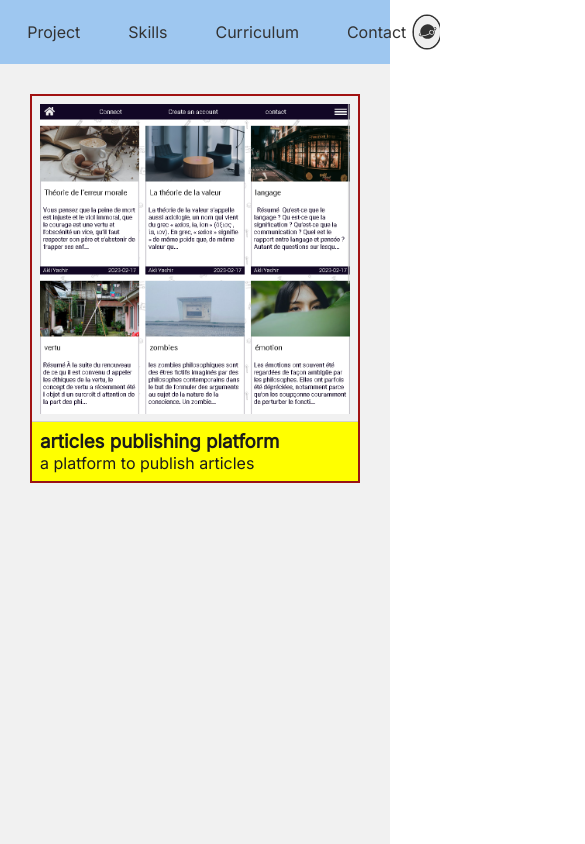
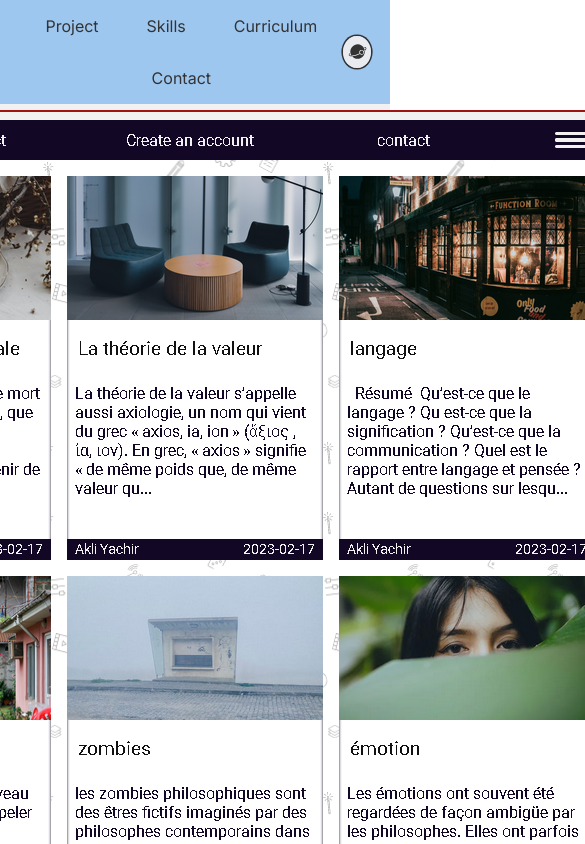
Before and after one commit to akliyachir/portfolio, a React (Vite) app: page / in a window 390 px wide. Shown: the top 844 px of the page, 585 px wide, since content can reach past the window. Built offline with nearby package versions, Linux system fonts and the light colour scheme.

Commit message:
project section build, and responsiveness

```diff
--- a/src/Components/1-HeaderContainer/HeaderContainer.css
+++ b/src/Components/1-HeaderContainer/HeaderContainer.css
@@ -2,6 +2,7 @@
 	display: flex;
 	justify-content: center;
 	align-items: center;
+	flex-wrap: wrap;
 	gap: 2rem;
 }
 
--- a/src/Components/4-ProjectSection/ProjectSection.css
+++ b/src/Components/4-ProjectSection/ProjectSection.css
@@ -1,3 +1,6 @@
 .ProjectSection {
-	padding: 2rem;
+	padding: 0.5rem;
+	display: flex;
+	justify-content: center;
+	align-items: center;
 }
--- a/src/Components/5-ProjectCard/ProjectCard.css
+++ b/src/Components/5-ProjectCard/ProjectCard.css
@@ -1,15 +1,16 @@
 .light .ProjectCardContainer {
-	display: grid;
-	grid-template-columns: 15rem, auto;
-	justify-content: flex-start;
+	display: flex;
+	justify-content: center;
 	align-items: center;
+	flex-wrap: wrap;
 	box-shadow: 0 0 0 2px #a11212;
 }
 
 .light .project_image_preview {
-	width: 100%;
-	background-color: red;
+	width: minmax(15rem, 20rem);
+	background-color: var(--clr-5);
 	display: block;
+	box-shadow: 0 0 0 4px blue;
 }
 
 .light .firstHalfProjectCard {
@@ -22,7 +23,6 @@
 }
 
 .light .project_image_preview {
-	width: 40vwpx;
 	aspect-ratio: 1;
 	padding: 0.5rem;
 	background-repeat: no-repeat;
--- a/src/page/RootLayout/RootLayout.css
+++ b/src/page/RootLayout/RootLayout.css
@@ -2,10 +2,26 @@
 	min-height: 100vh;
 	background-color: var(--clr-5);
 	color: var(--f-2);
+	display: flex;
+	justify-content: flex-start;
+	align-items: center;
+	flex-direction: column;
+}
+
+.dark .RootLayout > * {
+	width: 100%;
 }
 
 .light .RootLayout {
 	color: var(--f-1);
 	min-height: 100vh;
 	background-color: var(--clr-2);
+	display: flex;
+	justify-content: flex-start;
+	align-items: center;
+	flex-direction: column;
 }
+
+.light .RootLayout > * {
+	width: 100%;
+}
```
